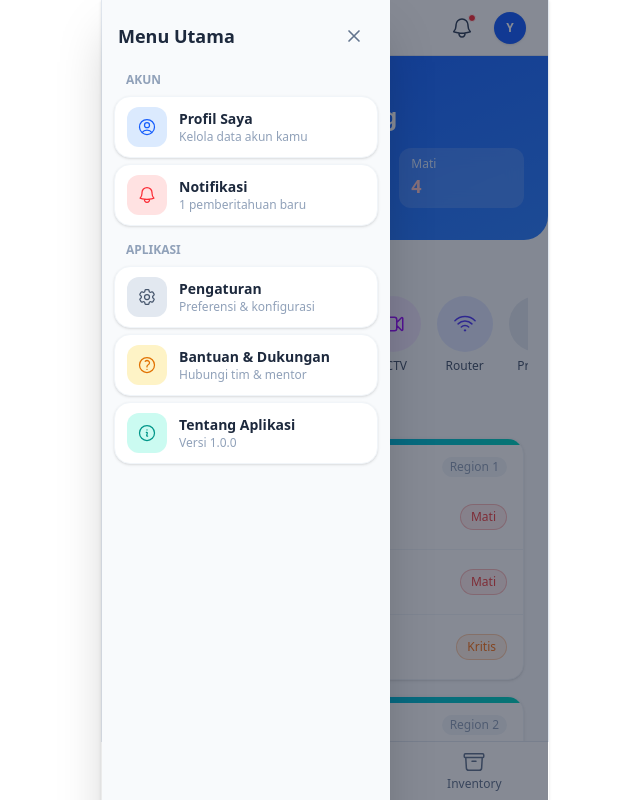
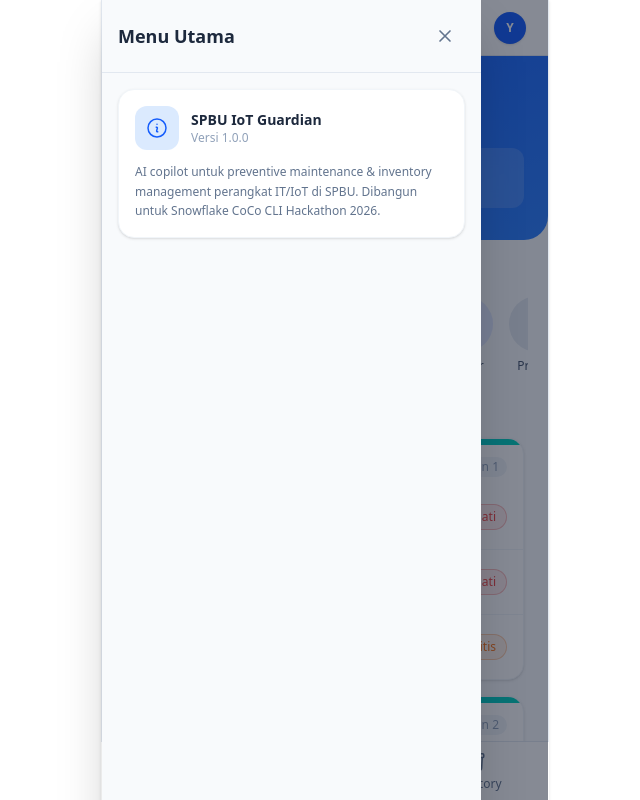
Before and after one commit to yandev-ops/spbu-iot-guardian, a React (Vite) app: page / in a window 1280 px wide. Both pictures are taken after a click on the button 455 px from the left and 27 px from the top of the page. Shown: the top 800 px of the page, without its empty margins (315-955 px from the left). Built offline with nearby package versions, Linux system fonts and the light colour scheme.

Commit message:
waiting fitur

```diff
--- a/src/components/Sidebar.jsx
+++ b/src/components/Sidebar.jsx
@@ -1,57 +1,3 @@
-function MenuIcon({ path }) {
-  return (
-    <svg xmlns="http://www.w3.org/2000/svg" className="w-5 h-5" fill="none" viewBox="0 0 24 24" stroke="currentColor" strokeWidth={1.5}>
-      <path strokeLinecap="round" strokeLinejoin="round" d={path} />
-    </svg>
-  );
-}
-
-const MENU_ITEMS = [
-  {
-    section: "Akun",
-    items: [
-      {
-        label: "Profil Saya",
-        subtitle: "Kelola data akun kamu",
-        color: "bg-blue-100 text-blue-600",
-        path: "M17.982 18.725A7.488 7.488 0 0012 15.75a7.488 7.488 0 00-5.982 2.975m11.963 0a9 9 0 10-11.963 0m11.963 0A8.966 8.966 0 0112 21a8.966 8.966 0 01-5.982-2.275M15 9.75a3 3 0 11-6 0 3 3 0 016 0z",
-      },
-      {
-        label: "Notifikasi",
-        subtitle: "1 pemberitahuan baru",
-        color: "bg-red-100 text-red-500",
-        path: "M14.857 17.082a23.848 23.848 0 005.454-1.31A8.967 8.967 0 0118 9.75V9A6 6 0 006 9v.75a8.967 8.967 0 01-2.312 6.022c1.733.64 3.56 1.085 5.455 1.31m5.714 0a24.255 24.255 0 01-5.714 0m5.714 0a3 3 0 11-5.714 0",
-      },
-    ],
-  },
-  {
-    section: "Aplikasi",
-    items: [
-      {
-        label: "Pengaturan",
-        subtitle: "Preferensi & konfigurasi",
-        color: "bg-slate-200 text-slate-600",
-        path: "M9.594 3.94c.09-.542.56-.94 1.11-.94h2.593c.55 0 1.02.398 1.11.94l.213 1.281c.063.374.313.686.645.87.074.04.147.083.22.127.325.196.72.257 1.075.124l1.217-.456a1.125 1.125 0 011.37.49l1.296 2.245a1.125 1.125 0 01-.26 1.431l-1.003.827c-.293.24-.438.613-.431.992a6.759 6.759 0 010 .255c-.007.378.138.75.43.99l1.005.828c.424.35.534.954.26 1.43l-1.298 2.247a1.125 1.125 0 01-1.369.491l-1.217-.456c-.355-.133-.75-.072-1.076.124a6.57 6.57 0 01-.22.128c-.331.183-.581.495-.644.869l-.213 1.281c-.09.543-.56.94-1.11.94h-2.594c-.55 0-1.02-.397-1.11-.94l-.213-1.281c-.062-.374-.312-.686-.644-.87a6.52 6.52 0 01-.22-.127c-.325-.196-.72-.257-1.076-.124l-1.217.456a1.125 1.125 0 01-1.369-.49l-1.297-2.247a1.125 1.125 0 01.26-1.431l1.004-.827c.292-.24.437-.613.43-.992a6.932 6.932 0 010-.255c.007-.378-.138-.75-.43-.99l-1.004-.828a1.125 1.125 0 01-.26-1.43l1.297-2.247a1.125 1.125 0 011.37-.491l1.216.456c.356.133.751.072 1.076-.124.072-.044.146-.087.22-.128.332-.183.582-.495.644-.869l.214-1.28zM15 12a3 3 0 11-6 0 3 3 0 016 0z",
-      },
-      {
-        label: "Bantuan & Dukungan",
-        subtitle: "Hubungi tim & mentor",
-        color: "bg-amber-100 text-amber-600",
-        path: "M9.879 7.519c1.171-1.025 3.071-1.025 4.242 0 1.172 1.025 1.172 2.687 0 3.712-.203.179-.43.326-.67.442-.745.361-1.45.999-1.45 1.827v.75M21 12a9 9 0 11-18 0 9 9 0 0118 0zM12 17.25h.007v.008H12v-.008z",
-      },
-      {
-        label: "Tentang Aplikasi",
-        subtitle: "Versi 1.0.0",
-        color: "bg-teal-100 text-teal-600",
-        path: "M11.25 11.25l.041-.02a.75.75 0 011.063.852l-.708 2.836a.75.75 0 001.063.853l.041-.021M21 12a9 9 0 11-18 0 9 9 0 0118 0zm-9-3.75h.008v.008H12V8.25z",
-      },
-    ],
-  },
-];
-
-const LOGOUT_ICON = "M8.25 9V5.25A2.25 2.25 0 0110.5 3h6a2.25 2.25 0 012.25 2.25v13.5A2.25 2.25 0 0116.5 21h-6a2.25 2.25 0 01-2.25-2.25V15m-3 0l-3-3m0 0l3-3m-3 3H15";
-const CHEVRON_DOWN = "M8.25 4.5l7.5 7.5-7.5 7.5";
-
 export default function Sidebar({ isOpen, onClose }) {
   if (!isOpen) return null;
 
@@ -63,9 +9,9 @@
         className="absolute inset-0 w-full h-full bg-slate-900/50 cursor-default"
       />
 
-      <aside className="relative w-72 bg-slate-50 h-full shadow-2xl flex flex-col">
+      <aside className="relative w-[85%] max-w-sm bg-slate-50 h-full shadow-2xl flex flex-col">
         {/* ===== HEADER ===== */}
-        <header className="p-4 flex items-center justify-between">
+        <header className="p-4 flex items-center justify-between border-b border-slate-200">
           <h2 className="font-bold text-slate-800 text-lg">Menu Utama</h2>
           <button
             onClick={onClose}
@@ -78,51 +24,24 @@
           </button>
         </header>
 
-        {/* ===== LIST MENU ===== */}
-        <nav className="flex-1 px-3 overflow-y-auto">
-          {MENU_ITEMS.map((group) => (
-            <div key={group.section} className="mb-4">
-              <p className="text-xs font-semibold text-slate-400 uppercase px-3 pb-2">
-                {group.section}
-              </p>
-              <div className="space-y-1.5">
-                {group.items.map((item) => (
-                  <button
-                    key={item.label}
-                    className="w-full flex items-center gap-3 bg-white hover:bg-slate-100 active:bg-slate-200 rounded-2xl px-3 py-2.5 shadow-sm border border-slate-100 transition-colors text-left"
-                  >
-                    <span className={`flex items-center justify-center w-10 h-10 rounded-xl shrink-0 ${item.color}`}>
-                      <MenuIcon path={item.path} />
-                    </span>
-                    <div className="min-w-0">
-                      <p className="text-sm font-semibold text-slate-800 truncate">{item.label}</p>
-                      <p className="text-xs text-slate-400 truncate">{item.subtitle}</p>
-                    </div>
-                  </button>
-                ))}
+        {/* ===== TENTANG APLIKASI ===== */}
+        <div className="flex-1 p-4">
+          <div className="bg-white rounded-2xl p-4 shadow-sm border border-slate-100">
+            <div className="flex items-center gap-3 mb-3">
+              <span className="flex items-center justify-center w-11 h-11 rounded-xl bg-blue-100 text-blue-600 shrink-0">
+                <svg xmlns="http://www.w3.org/2000/svg" className="w-6 h-6" fill="none" viewBox="0 0 24 24" stroke="currentColor" strokeWidth={1.5}>
+                  <path strokeLinecap="round" strokeLinejoin="round" d="M11.25 11.25l.041-.02a.75.75 0 011.063.852l-.708 2.836a.75.75 0 001.063.853l.041-.021M21 12a9 9 0 11-18 0 9 9 0 0118 0zm-9-3.75h.008v.008H12V8.25z" />
+                </svg>
+              </span>
+              <div>
+                <p className="font-semibold text-slate-800 text-sm">SPBU IoT Guardian</p>
+                <p className="text-xs text-slate-400">Versi 1.0.0</p>
               </div>
             </div>
-          ))}
-        </nav>
-
-        {/* ===== FOOTER AKUN ===== */}
-        <div className="p-3 border-t border-slate-200">
-          <button className="w-full flex items-center justify-between bg-white hover:bg-slate-100 rounded-2xl pl-2 pr-3 py-2 shadow-sm border border-slate-100 transition-colors">
-            <div className="flex items-center gap-2 min-w-0">
-              <span className="w-9 h-9 rounded-full bg-blue-600 flex items-center justify-center text-white text-sm font-bold shrink-0">
-                Y
-              </span>
-              <span className="text-sm font-semibold text-slate-800 truncate">
-                SPBU IoT Guardian
-              </span>
-            </div>
-            <MenuIcon path={CHEVRON_DOWN} />
-          </button>
-
-          <button className="w-full flex items-center gap-3 mt-2 text-left px-3 py-2 hover:bg-red-50 active:bg-red-100 rounded-xl text-red-600 font-medium text-sm transition-colors">
-            <MenuIcon path={LOGOUT_ICON} />
-            Keluar
-          </button>
+            <p className="text-xs text-slate-500 leading-relaxed">
+              AI copilot untuk preventive maintenance & inventory management perangkat IT/IoT di SPBU. Dibangun untuk Snowflake CoCo CLI Hackathon 2026.
+            </p>
+          </div>
         </div>
       </aside>
     </div>
```
